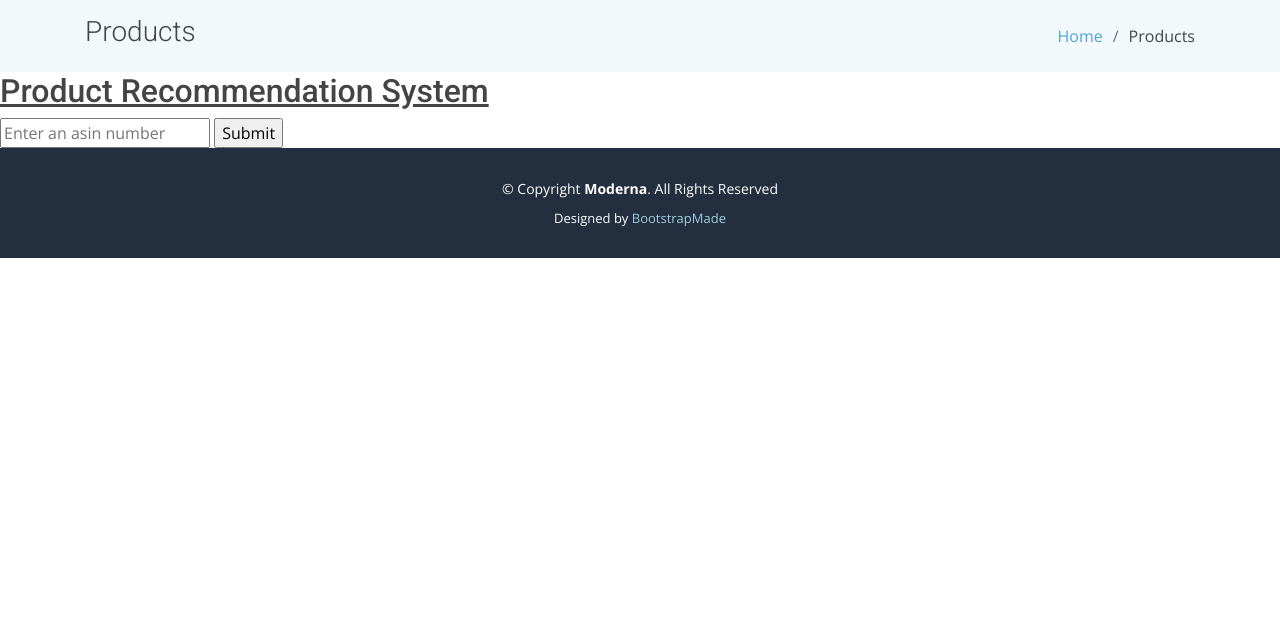
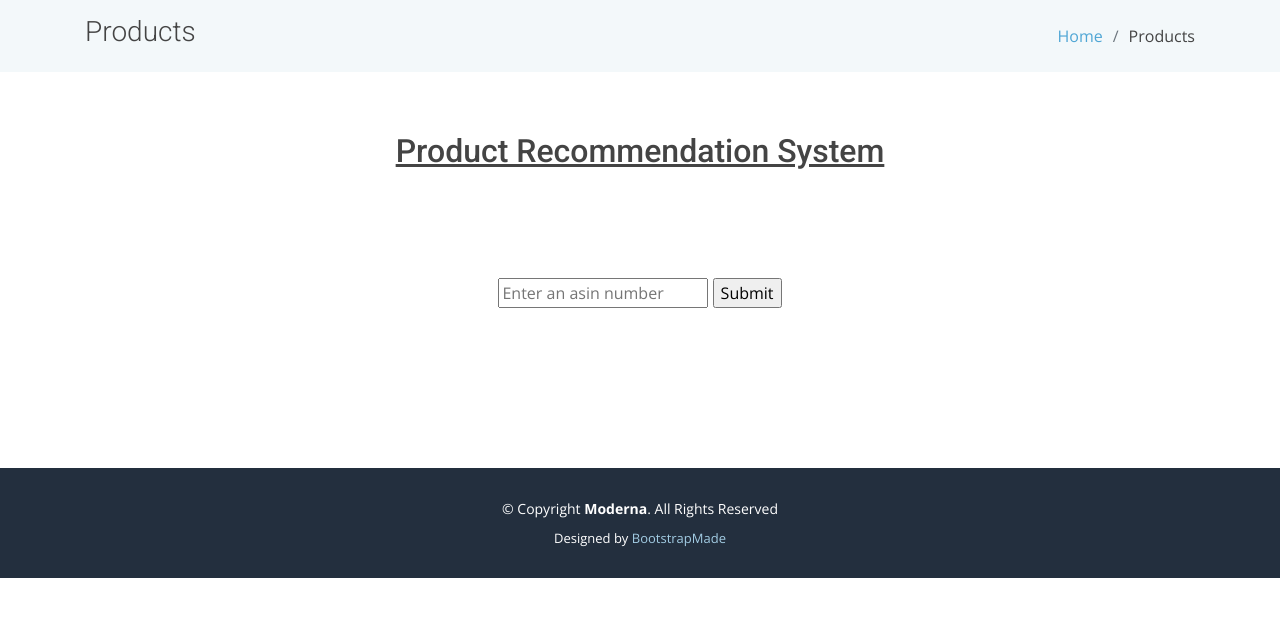
Before and after one commit to erinlzheng/Amazon-Recommender-System, a Flask app: page /products in a window 1280 px wide. Shown: the part 80-697 px from the top of the page. Run offline with Flask 2, Linux system fonts and the light colour scheme; parts of the project's set-up code (start-up, migrations or seed data) failed here and were passed over; some libraries are stand-ins or nearby versions.

Commit message:
flask working

```diff
--- a/static/css/style.css
+++ b/static/css/style.css
@@ -613,7 +613,21 @@ section {
     display: inline-block;
   }
 }
-
+/*--------------------------------------------------------------
+# Products
+--------------------------------------------------------------*/
+.products{
+  text-align: center;
+}
+
+.products .products {
+  padding-top: 100px;
+  padding-right: 100px;
+  padding-bottom: 100px;
+  padding-left: 100px;
+  align-items: center;
+  text-align: center;
+}
 /*--------------------------------------------------------------
 # Our Services
 --------------------------------------------------------------*/
--- a/templates/products.html
+++ b/templates/products.html
@@ -84,13 +84,16 @@
       </div>
     </section><!-- End Our Portfolio Section -->
 <!-- Form Section -->
+<section class="products">
+  <h2><u>Product Recommendation System</u></h2>
+
 <div class="products">
-  <h2><u>Product Recommendation System</u></h2>
   <form action="{{ url_for('products') }}" method="POST">
       <input type="text" id="product_name" name="product_name" placeholder="Enter an asin number" required />
       <input type="submit" id="submission_button" value="Submit"/>
   </form>
 </div>
+</section>
 <!-- End Form -->
   <!-- ======= Footer ======= -->
   <footer id="footer" data-aos="fade-up" data-aos-easing="ease-in-out" data-aos-duration="500">
--- a/templates/viz1.html
+++ b/templates/viz1.html
@@ -89,7 +89,7 @@
       style="width: 100%; height: 100%; background-color: #F3F8FA; padding-left: 10%; padding-right: 10%; text-align: center;">
       <label
         style="font-family: Arial, Helvetica, sans-serif; font-size: 18px; font-weight: bold;padding: 25px; padding-bottom: 2px;">Top
-        20 avg rating products</label>
+        20 Average Rated Products</label>
       <svg style="width: 100%; height:280px; padding-top:0px" id="svg1"></svg>
     </div>
 
```
Also changed, not shown: templates/viz2.html (+5 -6 lines).
